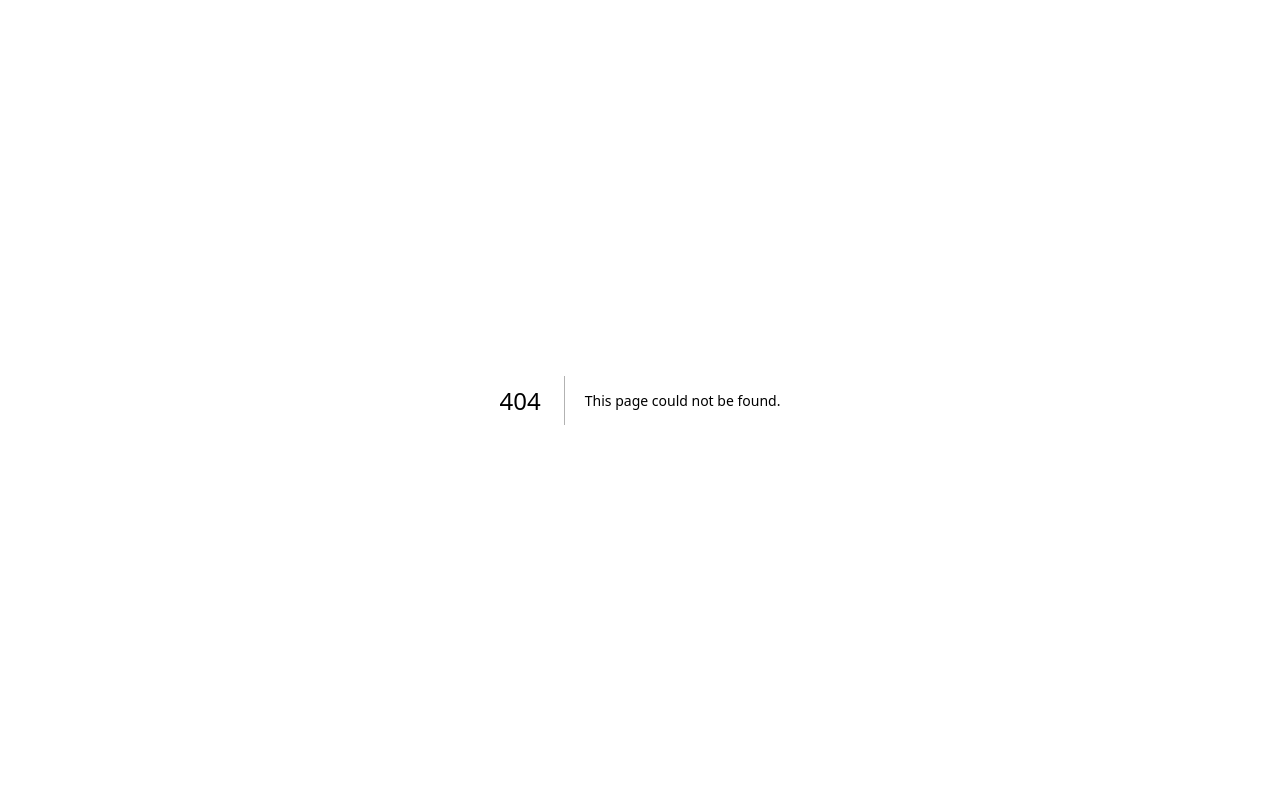
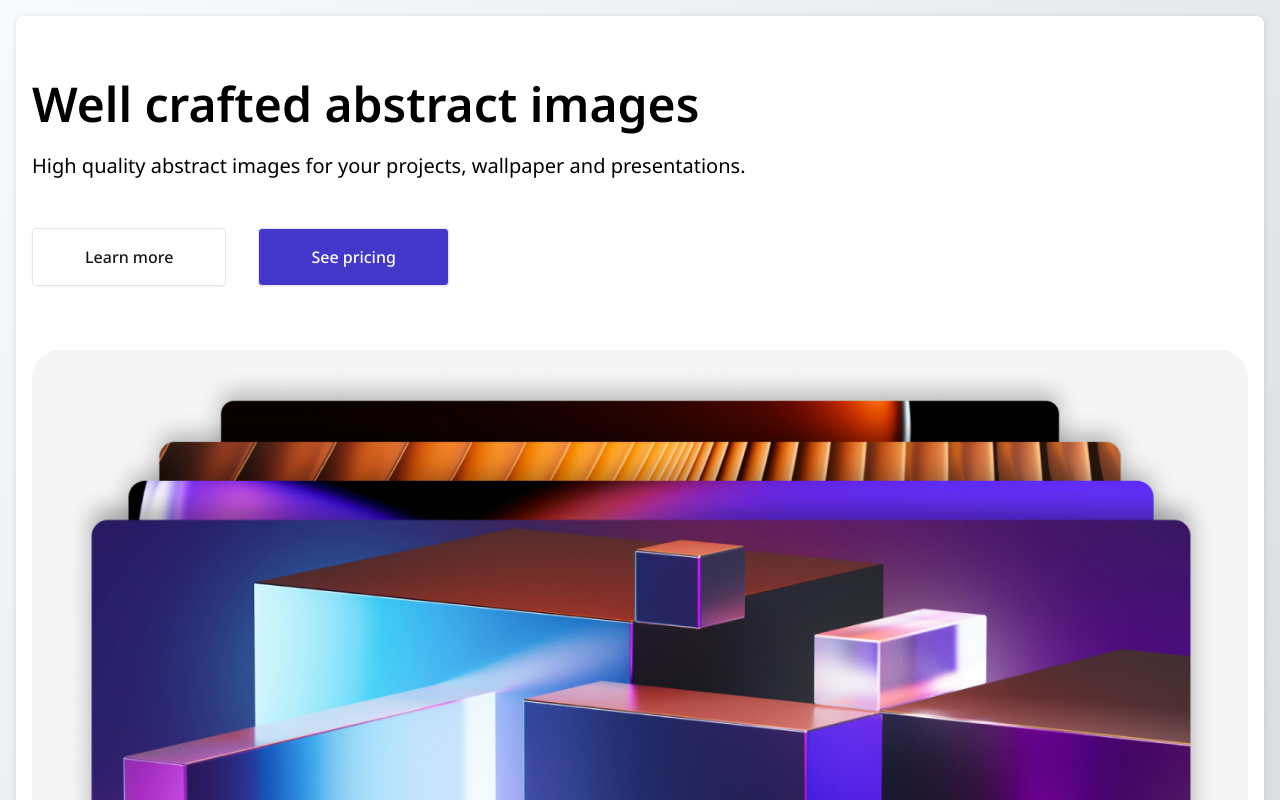
Before and after one commit to noelleabe/GFE-Marketing, a Next.js app: page /hero-simple in a window 1280 px wide. Before the commit this address had no page. Shown: the top 800 px of the page. Built offline with nearby package versions, Linux system fonts and the light colour scheme.

Commit message:
adds hero simple page

```diff
--- a/src/app/constants/routes.ts
+++ b/src/app/constants/routes.ts
@@ -18,4 +18,9 @@ export const routes: RouteType[] = [
     to: "/profile-card",
     id: 3,
   },
+  {
+    title: "Hero Section (Simple)",
+    to: "/hero-simple",
+    id: 3,
+  },
 ];
--- /dev/null
+++ b/src/app/hero-simple/HeroSimpleButtonGroup.tsx
@@ -0,0 +1,14 @@
+import Link from "../ui/common/Link";
+
+export default function HeroSimpleButtonGroup() {
+  return (
+    <div className="flex gap-8">
+      <Link to="#" variant="button" style="secondary">
+        Learn more
+      </Link>
+      <Link to="#" variant="button" style="primary">
+        See pricing
+      </Link>
+    </div>
+  );
+}
--- /dev/null
+++ b/src/app/hero-simple/page.tsx
@@ -0,0 +1,24 @@
+import { Metadata } from "next";
+import src from "@/app/images/prism.png";
+import HeroSimple from "@/app/ui/hero-simple/HeroSimple";
+import HeroSimpleButtonGroup from "./HeroSimpleButtonGroup";
+
+export const metadata: Metadata = {
+  title: "Hero Section (Simple)",
+};
+
+export default function HeroSimplePage() {
+  return (
+    <div>
+      <main className="flex p-4 w-full">
+        <HeroSimple
+          content={<HeroSimpleButtonGroup />}
+          description="High quality abstract images for your projects, wallpaper and presentations."
+          imageSrc={src}
+          imageAlt="a stack of colorful, abstract polygons in a cool color scheme"
+          title="Well crafted abstract images"
+        />
+      </main>
+    </div>
+  );
+}
--- a/src/app/ui/common/Card.tsx
+++ b/src/app/ui/common/Card.tsx
@@ -2,14 +2,15 @@ import React, { ReactNode } from "react";
 
 interface ICard {
   children: ReactNode;
+  fullWidth?: boolean;
   shadow?: boolean;
 }
 
-function Card({ children, shadow = false }: ICard) {
+function Card({ children, fullWidth = false, shadow = false }: ICard) {
   return (
     <article
       id="card"
-      className={`w-[340px] bg-white rounded-lg overflow-hidden ${shadow ? "drop-shadow-3xl" : undefined}`}
+      className={`w-${fullWidth ? "full" : "[340px]"} bg-white rounded-lg overflow-hidden ${shadow ? "drop-shadow-3xl" : undefined}`}
     >
       {children}
     </article>
--- a/src/app/ui/common/Link.tsx
+++ b/src/app/ui/common/Link.tsx
@@ -4,6 +4,7 @@ interface ILinkProps {
   children: ReactNode;
   leftIcon?: ReactNode;
   rightIcon?: ReactNode;
+  style?: "primary" | "secondary";
   to: string;
   variant?: "link" | "button";
 }
@@ -12,21 +13,43 @@ function Link({
   children,
   leftIcon = null,
   rightIcon = null,
+  style = "primary",
   to,
   variant = "link",
 }: ILinkProps) {
+  let className;
+  let bgColor;
+  let textColor;
+  let hoverColor;
+
+  if (variant === "link") {
+    className = `flex items-center text-indigo-700 hover:text-indigo-900 hover:underline font-semibold`;
+  } else {
+    console.log("style", style);
+    if (style === "primary") {
+      bgColor = "bg-indigo-700";
+      hoverColor = "hover:bg-indigo-900";
+      textColor = "text-white";
+    } else {
+      bgColor = "bg-white";
+      hoverColor = "hover:bg-neutral-100";
+      textColor = "text-neutral-900";
+    }
+
+    className = `${bgColor} ${hoverColor} ${textColor} px-6 py-4 font-medium border border-neutral-200 rounded-[4px] text-center drop-shadow-sm`;
+  }
+
   return (
-    <a
-      className={
-        variant === "link"
-          ? "flex items-center text-indigo-700 hover:text-indigo-900 hover:underline font-semibold"
-          : "bg-indigo-700 hover:bg-indigo-900 text-white rounded-md w-full py-2 text-center"
-      }
-      href={to}
-    >
-      {!!leftIcon && <span className="mr-1">{leftIcon}</span>}
-      {children}
-      {!!rightIcon && <span className="ml-1">{rightIcon}</span>}
+    <a className={className} href={to}>
+      <div className="flex flex-row items-center justify-between">
+        <div className={`mr-1 ${variant === "button" ? "min-w-6" : undefined}`}>
+          {leftIcon}
+        </div>
+        <div>{children}</div>
+        <div className={`ml-1 ${variant === "button" ? "min-w-6" : undefined}`}>
+          {rightIcon}
+        </div>
+      </div>
     </a>
   );
 }
--- /dev/null
+++ b/src/app/ui/hero-simple/HeroSimple.tsx
@@ -0,0 +1,34 @@
+import Card from "../common/Card";
+import Image, { StaticImageData } from "next/image";
+import { ReactNode } from "react";
+
+interface IHeroSimpleProps {
+  description: string;
+  imageAlt: string;
+  imageSrc: StaticImageData;
+  title: string;
+  content?: ReactNode;
+}
+
+export default function HeroSimple({
+  content,
+  description,
+  imageAlt,
+  imageSrc,
+  title,
+}: IHeroSimpleProps) {
+  return (
+    <Card shadow fullWidth>
+      <div className="flex flex-col desktop:flex-row items-center p-0 desktop:p-24">
+        <div className="flex flex-col w-full px-4 pt-16 gap-6">
+          <header className="font-semibold text-5xl">{title}</header>
+          <p className="text-xl pb-6">{description}</p>
+          {content}
+        </div>
+        <div className="w-full md:w-full px-4 py-16">
+          <Image src={imageSrc} alt={imageAlt} />
+        </div>
+      </div>
+    </Card>
+  );
+}
--- a/tailwind.config.ts
+++ b/tailwind.config.ts
@@ -7,6 +7,11 @@ const config: Config = {
     "./src/app/**/*.{js,ts,jsx,tsx,mdx}",
   ],
   theme: {
+    screens: {
+      mobile: "375px",
+      tablet: "768px",
+      desktop: "1440px",
+    },
     extend: {
       colors: {
         background: "var(--background)",
```
Also changed, not shown: src/app/images/prism.png (added).
